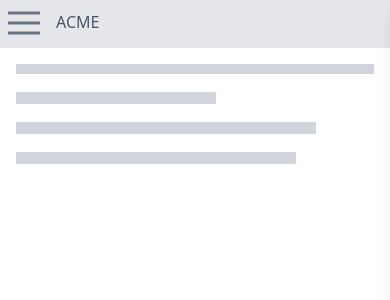
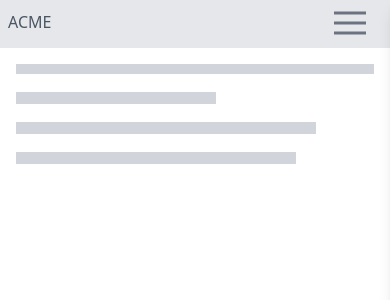
Before and after one commit to Mjusup258/Ubersetzungsburo, a SvelteKit app: page / in a window 390 px wide. Shown: the top 300 px of the page. Built offline with nearby package versions, Linux system fonts and the light colour scheme.

Commit message:
Hamburger in right place

```diff
--- a/src/routes/Navbar.svelte
+++ b/src/routes/Navbar.svelte
@@ -6,9 +6,8 @@
 </script>
 
 <header class="flex justify-between bg-gray-200 p-2 items-center text-gray-600 border-b-2">
-    <nav class="flex">
-        <Hamburger bind:open={sidebar}/>
+    <nav class="flex w-full">
         <Logo/>
     </nav>
-
+    <Hamburger bind:open={sidebar} class="ml-auto"/>
 </header>
--- a/src/routes/Sidebar.svelte
+++ b/src/routes/Sidebar.svelte
@@ -19,6 +19,6 @@
     }
 
     .open {
-        left: 0
+        left: 0;
     }
 </style>
```
